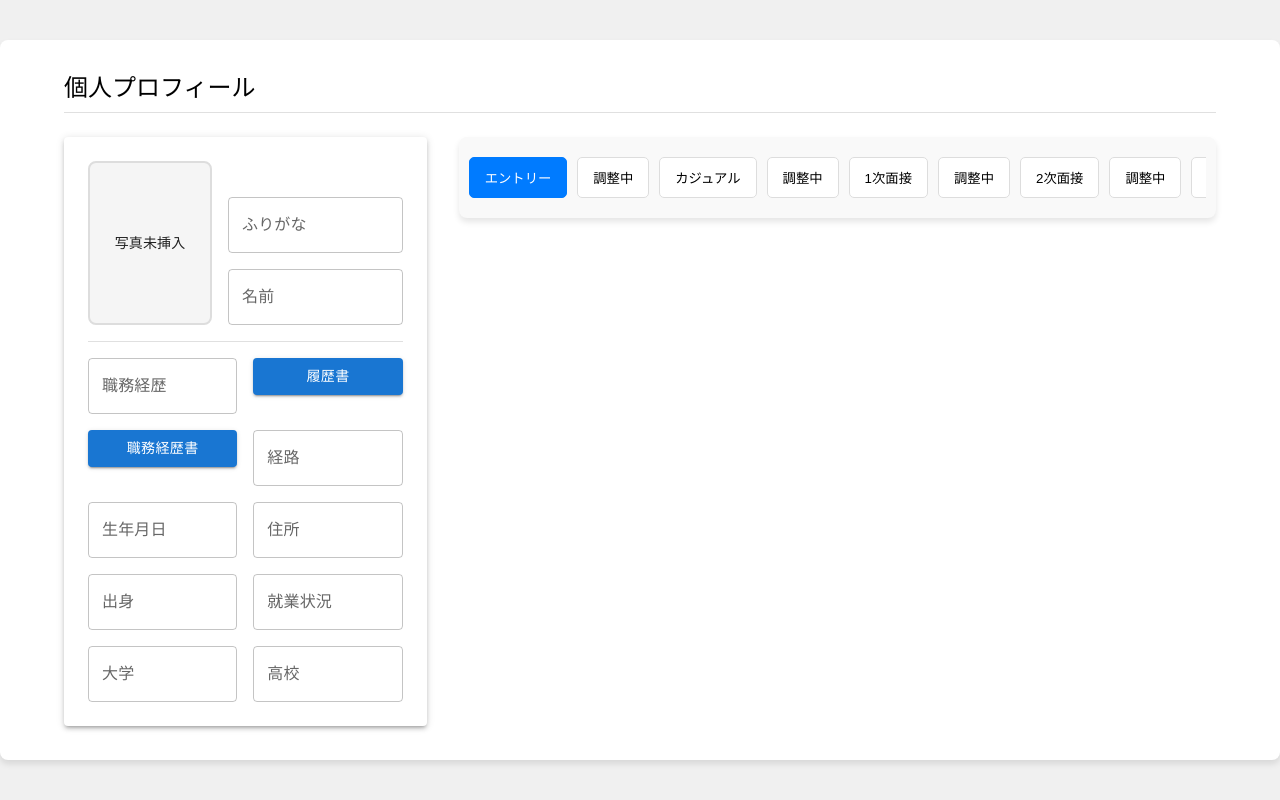
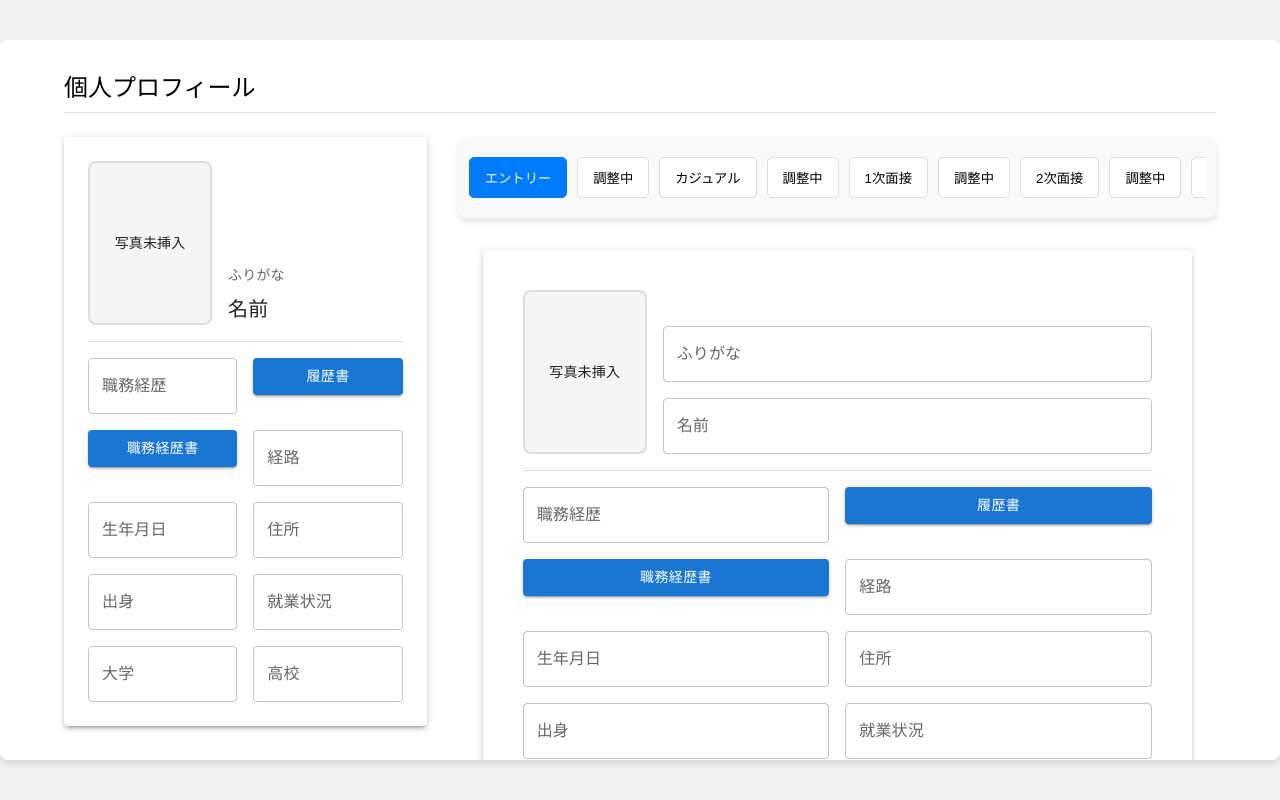
Before and after one commit to fuukanoo/SRM_prod, a React (Create React App) app in the folder SRM_client/: page / in a window 1280 px wide. Built offline with nearby package versions, Linux system fonts and the light colour scheme.

Commit message:
エントリーの左側表示専用にした、各遷移画面のプロフィールを消した

```diff
--- a/SRM_client/src/App.jsx
+++ b/SRM_client/src/App.jsx
@@ -257,32 +257,20 @@ function App() {
                     {!photoPreviewUrl && <Typography variant="body2">写真未挿入</Typography>}
                   </Box>
                   <Box>
-                    <TextField
-                      fullWidth
-                      label="ふりがな"
-                      name="furigana"
-                      value={profileData.furigana}
-                      onChange={handleInputChange}
-                      placeholder="やまだ たろう"
-                      variant="outlined"
-                    />
-                    <TextField
-                      fullWidth
-                      label="名前"
-                      name="name"
-                      value={profileData.name}
-                      onChange={handleInputChange}
-                      placeholder="山田 太郎"
-                      variant="outlined"
-                      sx={{ mt: 2 }}
-                    />
+                    <Typography variant="body2" color="text.secondary">
+                      {profileData.furigana || "ふりがな"}
+                    </Typography>
+                    <Typography variant="h6" sx={{ mt: 1 }}>
+                      {profileData.name || "名前"}
+                    </Typography>
+                  </Box>
                     {/* <Typography variant="body2" color="text.secondary">
                       {profileData.furigana || "やまだ たろう"}
                     </Typography>
                     <Typography variant="h6" sx={{ mt: 1 }}>
                       {profileData.name || "山田 太郎"}
                     </Typography> */}
-                  </Box>
+
                 </Box>
                 <input
                   type="file"
--- a/SRM_client/src/components/CasualScreen.jsx
+++ b/SRM_client/src/components/CasualScreen.jsx
@@ -22,118 +22,10 @@ function CasualScreen({ profileData, casualData, setCasualData }) {
 
     return (
       <Container maxWidth="lg" sx={{ py: 4 }}>
-      {/* ヘッダー */}
-      <Typography variant="h4" gutterBottom>
-        個人プロフィール
-      </Typography>
-      <Divider sx={{ mb: 3 }} />
-
         <Grid container spacing={4}>
-        {/* 左側セクション: 写真・名前・詳細 */}
-        <Grid item xs={12} md={4}>
-          <Card sx={{ p: 3 }}>
-            {/* 写真と名前 */}
-            <Box
-              sx={{
-                display: "flex",
-                alignItems: "center",
-                gap: 2,
-                mb: 2
-              }}
-            >
-              <Box
-                sx={{
-                  width: 120,
-                  height: 160,
-                  backgroundColor: "#f5f5f5",
-                  borderRadius: 2,
-                  backgroundImage: photoPreviewUrl ? `url(${photoPreviewUrl})` : "none",
-                  backgroundSize: "cover",
-                  backgroundPosition: "center",
-                  border: "2px solid #ddd",
-                  cursor: "pointer"
-                }}
-                onClick={() => {
-                  /* ここでファイル入力のトリガー処理を実装 */
-                }}
-              >
-                {!photoPreviewUrl && (
-                  <Typography variant="body2" align="center" sx={{ mt: 6 }}>
-                    写真未挿入
-                  </Typography>
-                )}
-              </Box>
-              <Box sx={{ flex: 1 }}>
-                {/* 名前・ふりがなの入力フィールドに変更 */}
-                <TextField
-                  fullWidth
-                  label="ふりがな"
-                  name="furigana"
-                  value={profileData.furigana || ""}
-                  onChange={handleInputChange}
-                  placeholder="やまだ たろう"
-                  variant="outlined"
-                  size="small"
-                />
-                <TextField
-                  fullWidth
-                  label="名前"
-                  name="name"
-                  value={profileData.name || ""}
-                  onChange={handleInputChange}
-                  placeholder="山田 太郎"
-                  variant="outlined"
-                  size="small"
-                  sx={{ mt: 2 }}
-                />
-              </Box>
-            </Box>
-
-            <Divider sx={{ my: 2 }} />
-
-            {/* プロフィール詳細 */}
-            <Box sx={{ mb: 1 }}>
-              <Typography variant="body1">
-                <strong>最終学歴:</strong> {profileData.education || "未入力"}
-              </Typography>
-              <Typography variant="body1">
-                <strong>職務経歴:</strong> {profileData.career || "未入力"}
-              </Typography>
-              <Typography variant="body1">
-                <strong>履歴書:</strong>{" "}
-                {profileData.resume ? (
-                  <Link
-                    href={URL.createObjectURL(profileData.resume)}
-                    target="_blank"
-                    rel="noopener noreferrer"
-                  >
-                    📎 ダウンロード
-                  </Link>
-                ) : (
-                  "未アップロード"
-                )}
-              </Typography>
-              <Typography variant="body1">
-                <strong>職務経歴書:</strong>{" "}
-                {profileData.careerSheet ? (
-                  <Link
-                    href={URL.createObjectURL(profileData.careerSheet)}
-                    target="_blank"
-                    rel="noopener noreferrer"
-                  >
-                    📎 ダウンロード
-                  </Link>
-                ) : (
-                  "未アップロード"
-                )}
-              </Typography>
-            </Box>
-          </Card>
-        </Grid>
-
           {/* 中央セクション: 判定結果～謙虚さと責任感 */}
-        <Grid item xs={12} md={4}>
-          <Card sx={{ p: 3 }}>
+          <Grid item xs={12} md={6}>
+            <Card sx={{ p: 3, boxShadow: 3 }}>
               <Box sx={{ display: "flex", flexDirection: "column", gap: 2 }}>
                 <TextField
                   fullWidth
@@ -180,8 +72,8 @@ function CasualScreen({ profileData, casualData, setCasualData }) {
           </Grid>
 
           {/* 右側セクション: 備考記入欄 */}
-        <Grid item xs={12} md={4}>
-          <Card sx={{ p: 3 }}>
+          <Grid item xs={12} md={6}>
+            <Card sx={{ p: 3, boxShadow: 3 }}>
               <Typography variant="h6" gutterBottom>
                 備考記入欄
               </Typography>
--- a/SRM_client/src/components/ProfileScreen.jsx
+++ b/SRM_client/src/components/ProfileScreen.jsx
@@ -1,5 +1,16 @@
 import React, { useRef } from "react";
-import { TextField, Button, Card, CardContent, Typography, Box, Grid, Container, Divider } from "@mui/material";
+import {
+  TextField,
+  Button,
+  Card,
+  CardContent,
+  Typography,
+  Box,
+  Grid,
+  Container,
+  Divider,
+  Link,
+} from "@mui/material";
 import "./ProfileScreen.css";
 
 function ProfileScreen({ profileData, setProfileData }) {
@@ -15,115 +26,193 @@ function ProfileScreen({ profileData, setProfileData }) {
     setProfileData((prev) => ({ ...prev, [name]: files[0] }));
   };
 
-  const photoPreviewUrl = profileData.photo ? URL.createObjectURL(profileData.photo) : null;
+  const photoPreviewUrl = profileData.photo
+    ? URL.createObjectURL(profileData.photo)
+    : null;
 
-  // return (
-  //   <Container maxWidth="lg" sx={{ mt: 4, mb: 4 }}>
-  //     <Grid container spacing={4}>
-  //       <Grid item xs={12}>
-  //         <Card sx={{ p: 3, boxShadow: 3 }}>
-  //           <CardContent>
-  //             <Grid container spacing={2}>
-  //               <Grid item xs={12} sm={6}>
-  //                 <TextField
-  //                   fullWidth
-  //                   label="職務経歴"
-  //                   name="career"
-  //                   value={profileData.career || ""}
-  //                   onChange={handleInputChange}
-  //                   variant="outlined"
-  //                 />
-  //               </Grid>
-  //               <Grid item xs={12} sm={6}>
-  //                 <Button variant="contained" component="label" fullWidth>
-  //                   履歴書
-  //                   <input type="file" name="resume" hidden onChange={handleFileUpload} />
-  //                 </Button>
-  //               </Grid>
-  //               <Grid item xs={12} sm={6}>
-  //                 <Button variant="contained" component="label" fullWidth>
-  //                   職務経歴書
-  //                   <input type="file" name="careerSheet" hidden onChange={handleFileUpload} />
-  //                 </Button>
-  //               </Grid>
-  //               <Grid item xs={12} sm={6}>
-  //                 <TextField
-  //                   fullWidth
-  //                   label="経路"
-  //                   name="route"
-  //                   value={profileData.route || ""}
-  //                   onChange={handleInputChange}
-  //                   variant="outlined"
-  //                 />
-  //               </Grid>
-  //               <Grid item xs={12} sm={6}>
-  //                 <TextField
-  //                   fullWidth
-  //                   label="生年月日"
-  //                   name="birthdate"
-  //                   value={profileData.birthdate || ""}
-  //                   onChange={handleInputChange}
-  //                   variant="outlined"
-  //                 />
-  //               </Grid>
-  //               <Grid item xs={12} sm={6}>
-  //                 <TextField
-  //                   fullWidth
-  //                   label="住所"
-  //                   name="address"
-  //                   value={profileData.address || ""}
-  //                   onChange={handleInputChange}
-  //                   variant="outlined"
-  //                 />
-  //               </Grid>
-  //               <Grid item xs={12} sm={6}>
-  //                 <TextField
-  //                   fullWidth
-  //                   label="出身"
-  //                   name="origin"
-  //                   value={profileData.origin || ""}
-  //                   onChange={handleInputChange}
-  //                   variant="outlined"
-  //                 />
-  //               </Grid>
-  //               <Grid item xs={12} sm={6}>
-  //                 <TextField
-  //                   fullWidth
-  //                   label="就業状況"
-  //                   name="employmentStatus"
-  //                   value={profileData.employmentStatus || ""}
-  //                   onChange={handleInputChange}
-  //                   variant="outlined"
-  //                 />
-  //               </Grid>
-  //               <Grid item xs={12} sm={6}>
-  //                 <TextField
-  //                   fullWidth
-  //                   label="大学"
-  //                   name="university"
-  //                   value={profileData.university || ""}
-  //                   onChange={handleInputChange}
-  //                   variant="outlined"
-  //                 />
-  //               </Grid>
-  //               <Grid item xs={12} sm={6}>
-  //                 <TextField
-  //                   fullWidth
-  //                   label="高校"
-  //                   name="highSchool"
-  //                   value={profileData.highSchool || ""}
-  //                   onChange={handleInputChange}
-  //                   variant="outlined"
-  //                 />
-  //               </Grid>
-  //             </Grid>
-  //           </CardContent>
-  //         </Card>
-  //       </Grid>
-  //     </Grid>
-  //   </Container>
-  // );
+  return (
+    <Container maxWidth="lg" sx={{ mt: 4, mb: 4 }}>
+      <Grid container spacing={4}>
+        <Grid item xs={12}>
+          <Card sx={{ p: 3, boxShadow: 3 }}>
+            <CardContent>
+              {/* 写真と名前の入力欄 */}
+              <Box
+                sx={{
+                  display: "flex",
+                  alignItems: "flex-end",
+                  gap: 2,
+                  mb: 2,
+                }}
+              >
+                <Box
+                  sx={{
+                    width: 120,
+                    height: 160,
+                    flexShrink: 0,
+                    backgroundColor: "#f5f5f5",
+                    borderRadius: "8px",
+                    display: "flex",
+                    justifyContent: "center",
+                    alignItems: "center",
+                    backgroundImage: photoPreviewUrl
+                      ? `url(${photoPreviewUrl})`
+                      : "none",
+                    backgroundSize: "cover",
+                    backgroundPosition: "center",
+                    border: "2px solid #ddd",
+                    cursor: "pointer",
+                  }}
+                  onClick={() => fileInputRef.current.click()}
+                >
+                  {!photoPreviewUrl && (
+                    <Typography variant="body2">写真未挿入</Typography>
+                  )}
+                </Box>
+                <Box sx={{ flex: 1 }}>
+                  <TextField
+                    fullWidth
+                    label="ふりがな"
+                    name="furigana"
+                    value={profileData.furigana}
+                    onChange={handleInputChange}
+                    placeholder="やまだ たろう"
+                    variant="outlined"
+                  />
+                  <TextField
+                    fullWidth
+                    label="名前"
+                    name="name"
+                    value={profileData.name}
+                    onChange={handleInputChange}
+                    placeholder="山田 太郎"
+                    variant="outlined"
+                    sx={{ mt: 2 }}
+                  />
+                </Box>
+              </Box>
+              <input
+                type="file"
+                name="photo"
+                accept="image/*"
+                ref={fileInputRef}
+                style={{ display: "none" }}
+                onChange={handleFileUpload}
+              />
 
+              <Divider sx={{ my: 2 }} />
+
+              {/* それ以降の入力項目 */}
+              <Grid container spacing={2}>
+                <Grid item xs={12} sm={6}>
+                  <TextField
+                    fullWidth
+                    label="職務経歴"
+                    name="career"
+                    value={profileData.career || ""}
+                    onChange={handleInputChange}
+                    variant="outlined"
+                  />
+                </Grid>
+                <Grid item xs={12} sm={6}>
+                  <Button variant="contained" component="label" fullWidth>
+                    履歴書
+                    <input
+                      type="file"
+                      name="resume"
+                      hidden
+                      onChange={handleFileUpload}
+                    />
+                  </Button>
+                </Grid>
+                <Grid item xs={12} sm={6}>
+                  <Button variant="contained" component="label" fullWidth>
+                    職務経歴書
+                    <input
+                      type="file"
+                      name="careerSheet"
+                      hidden
+                      onChange={handleFileUpload}
+                    />
+                  </Button>
+                </Grid>
+                <Grid item xs={12} sm={6}>
+                  <TextField
+                    fullWidth
+                    label="経路"
+                    name="route"
+                    value={profileData.route || ""}
+                    onChange={handleInputChange}
+                    variant="outlined"
+                  />
+                </Grid>
+                <Grid item xs={12} sm={6}>
+                  <TextField
+                    fullWidth
+                    label="生年月日"
+                    name="birthdate"
+                    value={profileData.birthdate || ""}
+                    onChange={handleInputChange}
+                    variant="outlined"
+                  />
+                </Grid>
+                <Grid item xs={12} sm={6}>
+                  <TextField
+                    fullWidth
+                    label="住所"
+                    name="address"
+                    value={profileData.address || ""}
+                    onChange={handleInputChange}
+                    variant="outlined"
+                  />
+                </Grid>
+                <Grid item xs={12} sm={6}>
+                  <TextField
+                    fullWidth
+                    label="出身"
+                    name="origin"
+                    value={profileData.origin || ""}
+                    onChange={handleInputChange}
+                    variant="outlined"
+                  />
+                </Grid>
+                <Grid item xs={12} sm={6}>
+                  <TextField
+                    fullWidth
+                    label="就業状況"
+                    name="employmentStatus"
+                    value={profileData.employmentStatus || ""}
+                    onChange={handleInputChange}
+                    variant="outlined"
+                  />
+                </Grid>
+                <Grid item xs={12} sm={6}>
+                  <TextField
+                    fullWidth
+                    label="大学"
+                    name="university"
+                    value={profileData.university || ""}
+                    onChange={handleInputChange}
+                    variant="outlined"
+                  />
+                </Grid>
+                <Grid item xs={12} sm={6}>
+                  <TextField
+                    fullWidth
+                    label="高校"
+                    name="highSchool"
+                    value={profileData.highSchool || ""}
+                    onChange={handleInputChange}
+                    variant="outlined"
+                  />
+                </Grid>
+              </Grid>
+            </CardContent>
+          </Card>
+        </Grid>
+      </Grid>
+    </Container>
+  );
 }
 
 export default ProfileScreen;
```
Also changed, not shown: SRM_client/src/components/EntryAdjustmentScreen.jsx (+4 -4 lines). Lines whose indentation alone changed are shown as unchanged.
